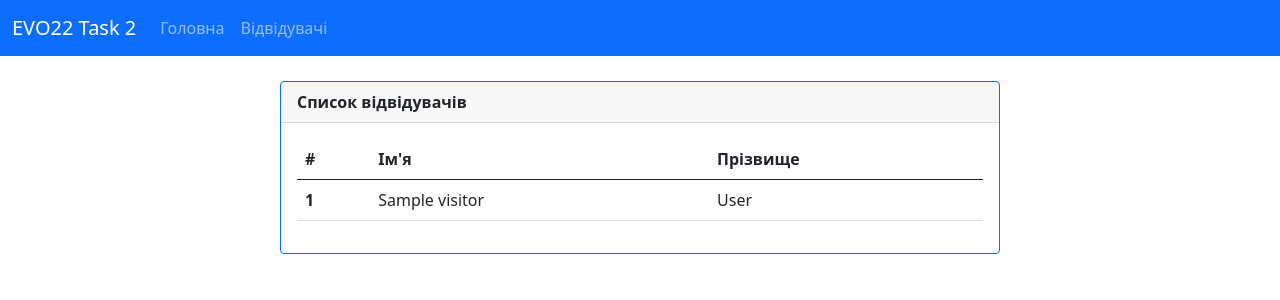
After one commit to ilarionkuleshov/evo-22-task-2, a Django app: page /visitors-list/ in a window 1280 px wide. The commit adds this page. Shown: the top 300 px of the page. Run offline with Django 4.2, Linux system fonts and the light colour scheme; tables that the repository leaves empty hold one stand-in row (values such as "Sample post").

Commit message:
add visitors list page

```diff
--- a/greetingapp/templates/greetingapp/base.html
+++ b/greetingapp/templates/greetingapp/base.html
@@ -23,6 +23,10 @@
 					<li class="nav-item">
 						<a class="nav-link" aria-current="page" href="/">Головна</a>
 					</li>
+
+					<li class="nav-item">
+						<a class="nav-link" href="/visitors-list/">Вiдвiдувачi</a>
+					</li>
 				</ul>
 			</div>
 		</div>
--- /dev/null
+++ b/greetingapp/templates/greetingapp/visitors.html
@@ -0,0 +1,33 @@
+{% extends 'greetingapp/base.html' %}
+
+{% block title %}Вiдвiдувачi{% endblock %}
+
+{% block content %}
+	<div class="card border-primary" style="margin: 25px auto; max-width: 45rem;">
+		<div class="card-header">
+			<strong>Список вiдвiдувачiв</strong>
+		</div>
+
+		<div class="card-body">
+			<table class="table">
+				<thead>
+					<tr>
+						<th scope="col">#</th>
+						<th scope="col">Ім'я</th>
+						<th scope="col">Прiзвище</th>
+					</tr>
+				</thead>
+
+				<tbody>
+					{% for vstr in visitors %}
+						<tr>
+							<th scope="row">{{ vstr.id }}</th>
+							<td>{{ vstr.name }}</td>
+							<td>{{ vstr.surname }}</td>
+						</tr>
+					{% endfor %}
+				</tbody>
+			</table>
+		</div>
+	</div>
+{% endblock %}
--- a/greetingapp/urls.py
+++ b/greetingapp/urls.py
@@ -3,5 +3,6 @@ from . import views
 
 
 urlpatterns = [
-	path('', views.greeting, name='greeting')
+	path('', views.greeting, name='greeting'),
+	path('visitors-list/', views.visitors_list)
 ]
--- a/greetingapp/views.py
+++ b/greetingapp/views.py
@@ -19,3 +19,7 @@ def greeting(request):
 			messages.success(request, f"Привiт, {name} {surname}!")
 
 	return render(request, 'greetingapp/greeting.html')
+
+
+def visitors_list(request):
+	return render(request, 'greetingapp/visitors.html', {'visitors': Visitor.objects.all()})
```
